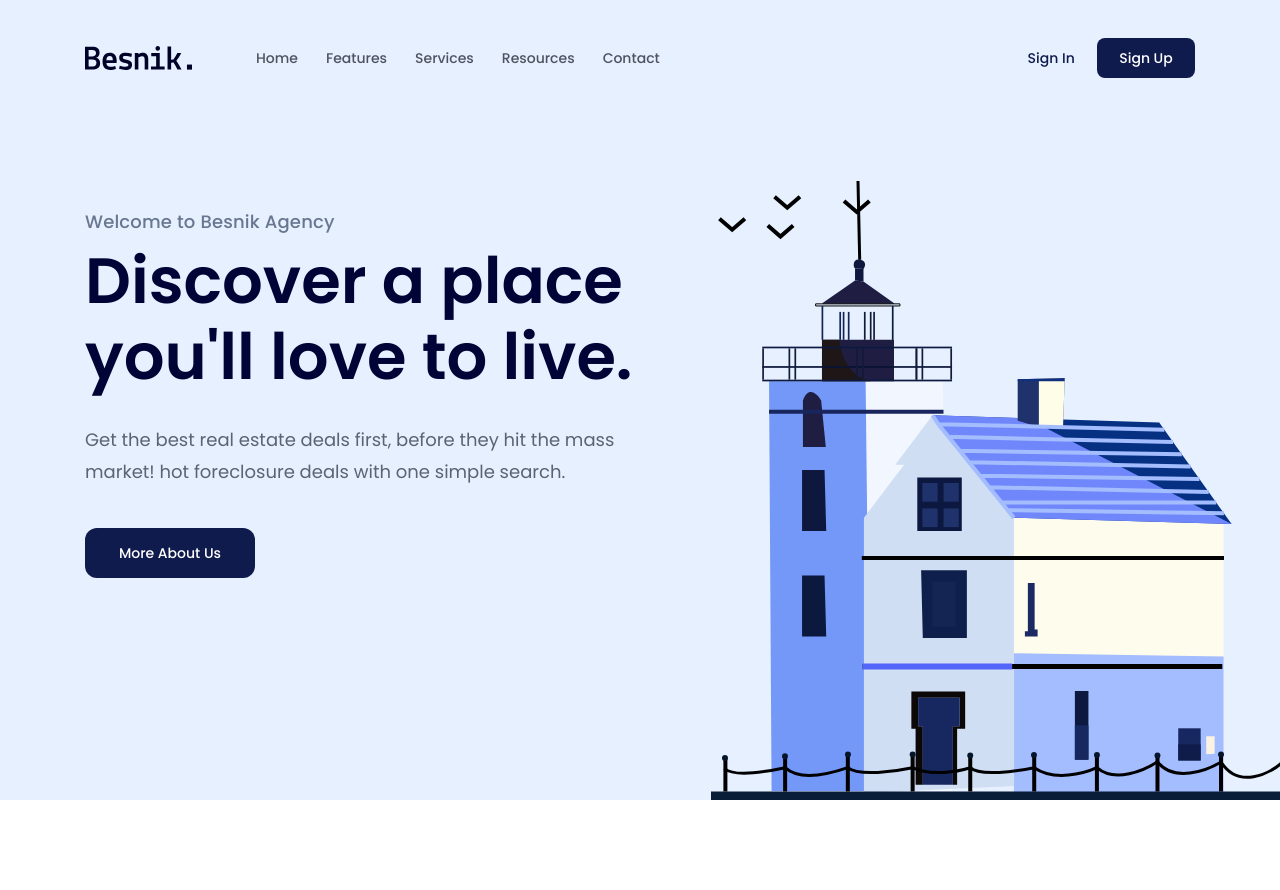
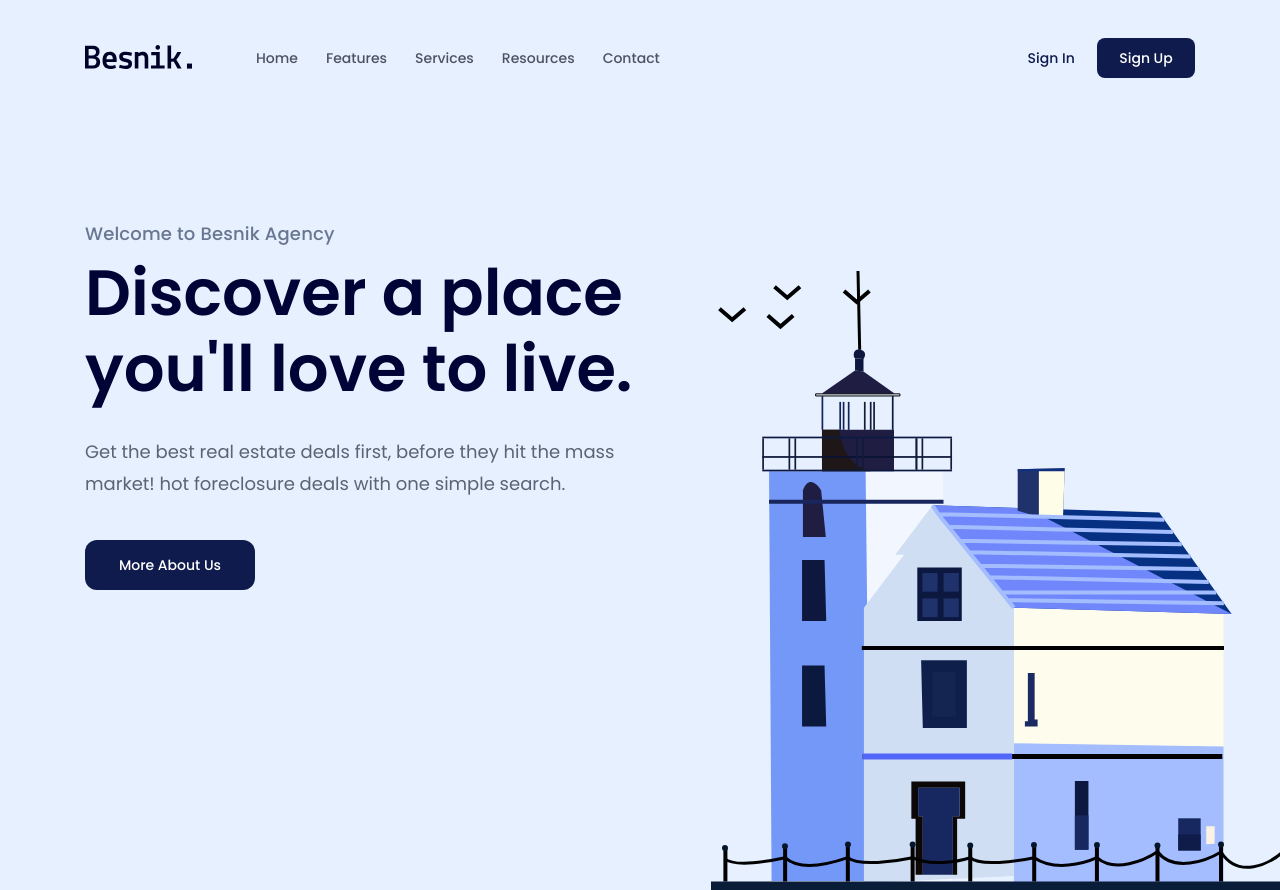
Before and after one commit to daple0803/f8-01, a plain HTML site: page index.html in a window 1280 px wide. Shown: the top 890 px of the page. Drawn offline with Linux system fonts and the light colour scheme.

Commit message:
fix bug 4

```diff
--- a/assests/css/style.css
+++ b/assests/css/style.css
@@ -51,7 +51,15 @@ a {
 }
 
 /* ============== Header =============== */
-.header {
+.fixed-header {
+    background: #e6f0ff;
+    padding-top: 26px;
+    position: sticky;
+    top: -26px;
+    z-index: 1;
+}
+
+.hero-wrap {
     background: #e6f0ff;
     height: 100vh;
     position: relative;
@@ -60,7 +68,7 @@ a {
 .navbar {
     display: flex;
     align-items: center;
-    padding-top: 38px;
+    padding: 12px 0;
 }
 
 .navbar ul {
@@ -97,7 +105,7 @@ a {
 
 /* ============== Hero =============== */
 .hero {
-    margin-top: 130px;
+    padding-top: 130px;
 }
 
 .hero .info {
--- a/index.html
+++ b/index.html
@@ -18,12 +18,13 @@
     </head>
     <body>
         <main>
-            <!-- Header -->
-            <header class="header">
+            <header class="fixed-header">
                 <div class="content">
                     <nav class="navbar">
                         <!-- Logo -->
-                        <img src="./assests/img/Logo.svg" alt="Logo" />
+                        <a href=""
+                            ><img src="./assests/img/Logo.svg" alt="Logo"
+                        /></a>
 
                         <!-- Navication -->
                         <ul>
@@ -40,8 +41,12 @@
                             <a href="" class="btn actions-btn">Sign Up</a>
                         </div>
                     </nav>
+                </div>
+            </header>
 
-                    <!-- Hero -->
+            <!-- Hero -->
+            <div class="hero-wrap">
+                <div class="content">
                     <div class="hero">
                         <div class="info">
                             <p class="sub-title">Welcome to Besnik Agency</p>
@@ -64,7 +69,7 @@
                         />
                     </div>
                 </div>
-            </header>
+            </div>
 
             <!-- Clients -->
             <div class="clients">
```
